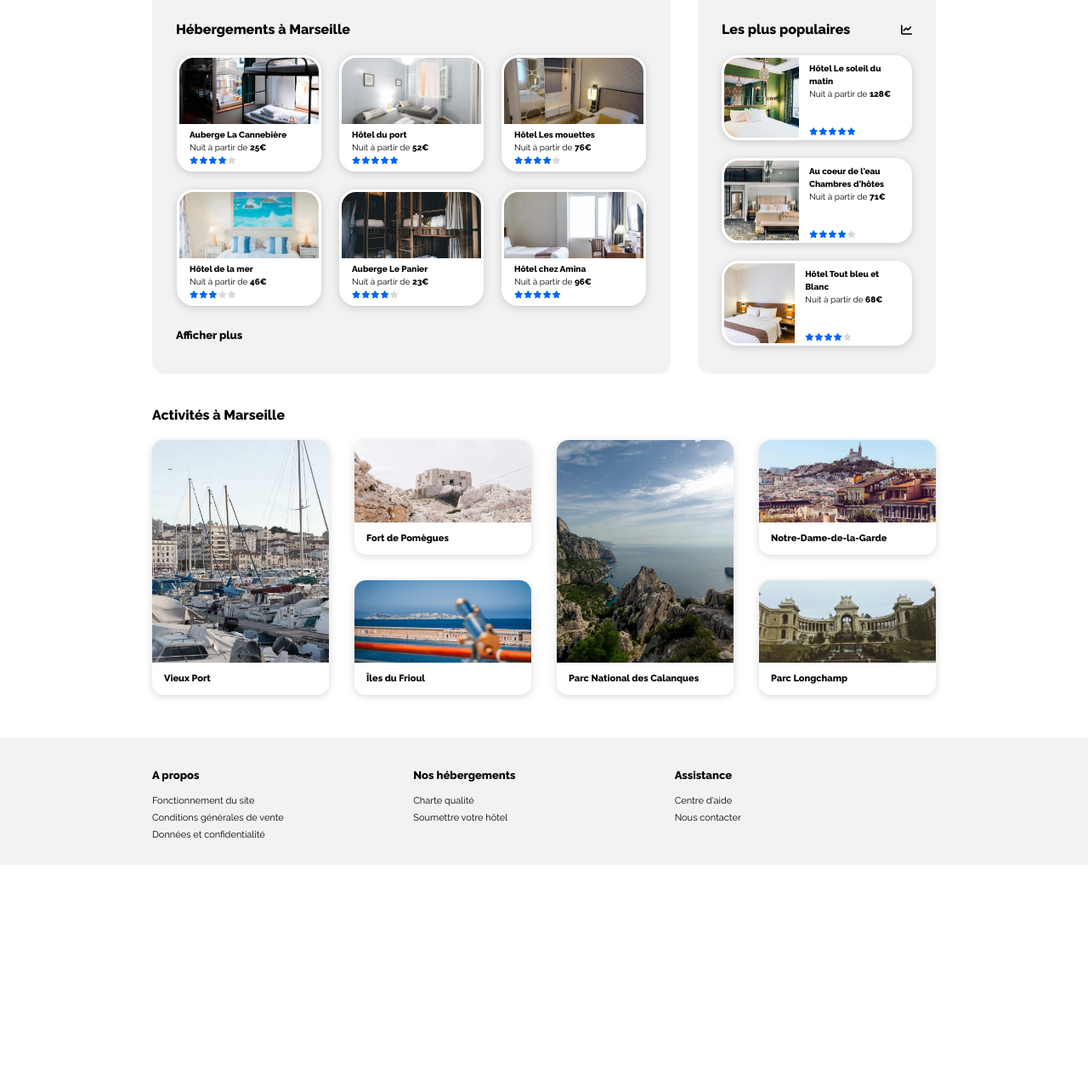
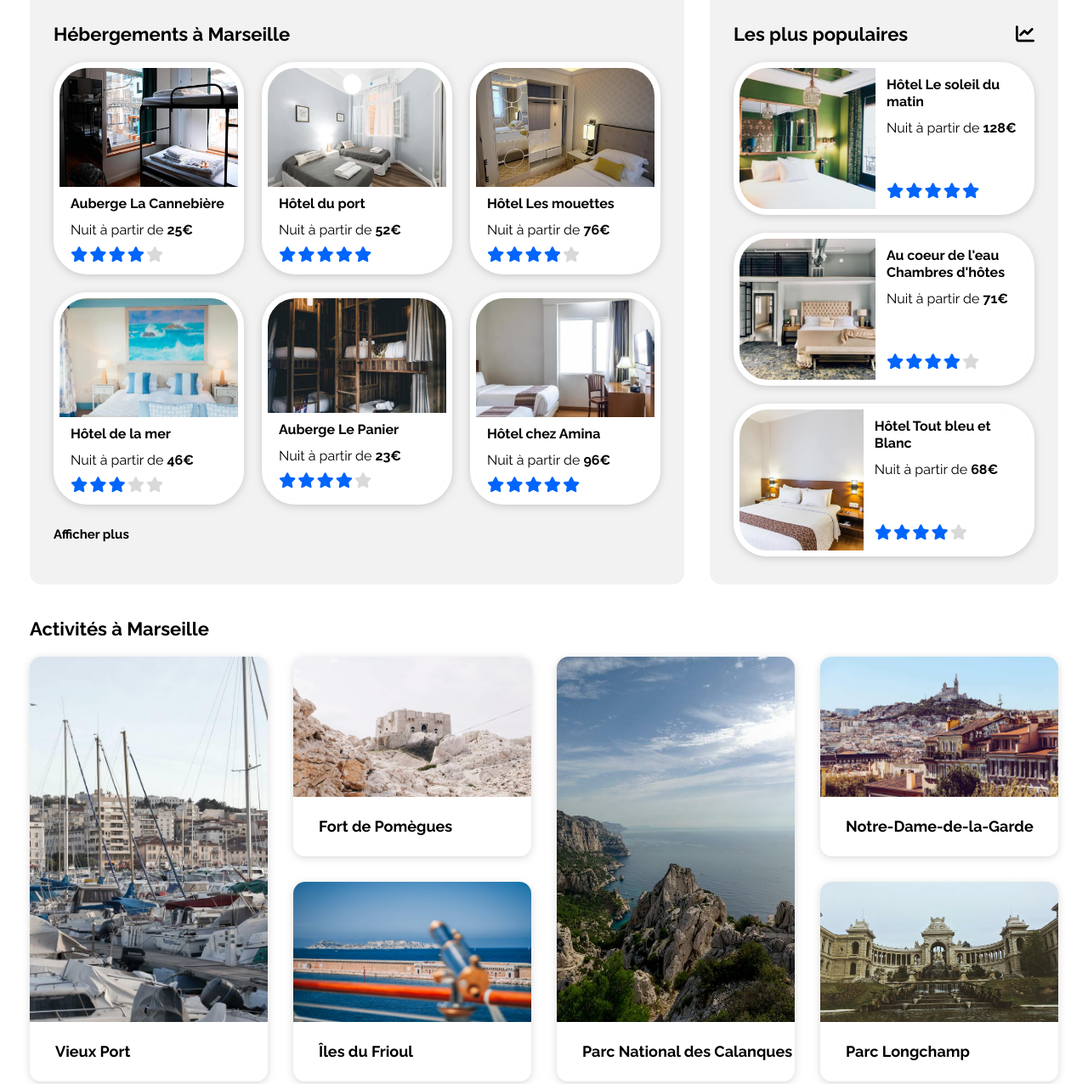
Before and after one commit to lgmoraes/Booki, a plain HTML site: page index.html in a window 1280 px wide. Shown: the part 321-1597 px from the top of the page at 85% size. Before the commit the page ends 1339 px from the top, so only its background shows below. Drawn offline with nearby package versions, Linux system fonts and the light colour scheme.

Commit message:
:iphone: Wide and flexible display

```diff
--- a/css/footer.css
+++ b/css/footer.css
@@ -1,5 +1,5 @@
 .footer {
-    height: 150px;
+    padding: 30px 0;
     margin-top: 40px;
 
     background-color: #F2F2F2;
@@ -22,12 +22,6 @@
     display: flex;
     flex-direction: column;
 }
-.footer-links-col h2 {
-    font-size: 13px;
-}
-.footer-links-col li {
-    font-size: 11px;
-}
 
 
 /*** MEDIA QUERIES ***/
@@ -40,7 +34,7 @@
         height: auto;
     }
     .footer-links {
-        padding: 42px 35px;
+        padding: 0 35px;
 
         flex-direction: column;
     }
--- a/css/section.css
+++ b/css/section.css
@@ -3,7 +3,8 @@
 
     display: flex;
     flex-direction: row;
-    justify-content: space-between;
+
+    gap: 30px;
 }
 
 .section-herbergements_marseille,
@@ -30,23 +31,30 @@
 /*** SECTION HEBERGEMENT MARSEILLE ***/
 
 .section-herbergements_marseille {
-    width: 610px;
+    flex: 2 1 0;
 }
 
 .section-herbergements_marseille-cards {
     padding: 10px 0 25px;
 
     display: flex;
+    flex-direction: column;
     justify-content: center;
-    flex-wrap: wrap;
     gap: 21px;
+}
+.section-herbergements_marseille-cards-line {
+    display: flex;
+    gap: 21px;
+}
+.section-herbergements_marseille-cards-line .card-accommodation {
+    flex-grow: 1;
+    flex-basis: 0;
 }
 
 .card-accommodation {
-    width: 170px;
-    height: 137px;
-    border: 3px solid white;
-    border-radius: 20px;
+    height: 250px;
+    border: 7px solid white;
+    border-radius: 40px;
 
     box-shadow: 0 2px 9px rgba(160, 160, 160, .5);
     overflow: hidden;
@@ -55,13 +63,13 @@
     flex-direction: column;
 }
 .card-accommodation img {
-    height: 78px;
+    height: 140px;
     object-fit: cover;
 }
 
 .card-accommodation-desc {
-    padding: 0 12px;
-    padding-top: 5px;
+    padding: 13px;
+    padding-top: 10px;
 
     background-color: white;
 
@@ -71,23 +79,25 @@
     flex-grow: 1;
 }
 .card-accommodation-desc > * {
-    line-height: 15px;
+    line-height: 17px;
     margin: 0;
 }
 .card-accommodation-desc h3 {
-    font-size: 10px;
+    font-size: 16px;
+    line-height: 20px;
 }
 .card-accommodation-desc p {
-    font-size: 10px;
+    font-size: 16px;
+    margin: 12px 0;
 }
 .card-accommodation-desc .price {
     font-weight: bold;
 }
 
 .stars-3, .stars-4, .stars-5 {
-    font-size: 9px;
+    font-size: 18px;
     font-family: "Font Awesome 5 Free";
-    letter-spacing: 1px;
+    letter-spacing: 2px;
 }
 .stars-3::before {
     content: "";
@@ -124,7 +134,7 @@
 /*** SECTION LES PLUS POPULAIRES ***/
 
 .aside-les_plus_populaires {
-    width: 280px;
+    flex: 1 1 0;
 }
 
 .aside-les_plus_populaires-top {
@@ -133,20 +143,23 @@
     justify-content: space-between;
     align-items: center;
 }
+.aside-les_plus_populaires-top i {
+    font-size: 22px;
+}
 .aside-les_plus_populaires .card-accommodation {
-    width: 235px;
-    height: 100px;
+    height: 180px;
 
     flex-direction: row;
 }
 .aside-les_plus_populaires .card-accommodation img {
-    width: 88px;
+    width: 160px;
     height: auto;
 }
 .aside-les_plus_populaires-cards {
     padding: 10px 0 5px;
 
     display: flex;
+    flex-direction: column;
     justify-content: center;
     flex-wrap: wrap;
     gap: 21px;
@@ -164,7 +177,7 @@
     margin: 20px 0;
 }
 .section-activites_marseille-cards {
-    height: 310px;
+    height: 500px;
 
     display: flex;
     flex-direction: column;
@@ -173,8 +186,7 @@
 }
 
 .card-activity {
-    width: 208px;
-    height: 135px;
+    height: 235px;
 
     border-radius: 14px;
     overflow: hidden;
@@ -185,20 +197,25 @@
     flex-direction: column;
 }
 .card-activity:nth-child(3n+1) {
-    height: 300px;
+    height: 500px;
 }
 .card-activity h3 {
-    height: 38px;
-    padding: 14px;
+    height: 70px;
+    padding: 30px;
     margin: 0;
 
-    font-size: 11px;
+    font-size: 18px;
     background-color: white;
 
     z-index: 1;
     order: 1;
     display: flex;
     align-items: center;
+}
+.card-activity h3 span {
+    /* Permet des tailles de colonnes homogènes */
+    width: 0;
+    white-space: nowrap;
 }
 .card-activity img {
     /* Corrige la hauteur automatique de l'image */
@@ -213,7 +230,16 @@
 /*** MEDIA QUERIES ***/
 
 @media (max-width: 992px) {
+    .section-herbergements_marseille-cards-line {
+        flex-direction: column;
+    }
+    .section-herbergements_marseille-cards-line .card-accommodation {
+        flex-basis: auto;
+    }
 
+	.section-activites_marseille-cards {
+        height: 1030px;
+    }
 }
 @media (max-width: 768px) {
     .l-container-hebergements {
@@ -260,6 +286,6 @@
         width: auto;
     }
     .card-activity:nth-child(3n+1) {
-        height: 135px;
+        height: 250px;
     }
 }
--- a/css/style.css
+++ b/css/style.css
@@ -10,7 +10,7 @@ a {
 }
 
 body {
-    font-size: 13px;
+    font-size: 15px;
     font-family: 'Raleway', sans-serif;
     background-color: white;
 }
@@ -20,7 +20,7 @@ h1 {
 }
 
 h2 {
-    font-size: 16px;
+    font-size: 22px;
     margin: 10px 0;
 }
 
@@ -37,21 +37,5 @@ input:focus {
 }
 
 .l-container {
-    width: 992px;
-    margin: auto;
     padding: 0 35px;
 }
-
-
-/*** MEDIA QUERIES ***/
-
-@media (max-width: 992px) {
-	.l-container {
-        width: 768px;
-    }
-}
-@media (max-width: 768px) {
-	.l-container {
-        width: 100%;
-    }
-}
--- a/index.html
+++ b/index.html
@@ -8,7 +8,7 @@
     <script src="https://kit.fontawesome.com/5ecce99fc1.js" crossorigin="anonymous"></script>
     <link rel="preconnect" href="https://fonts.googleapis.com">
     <link rel="preconnect" href="https://fonts.gstatic.com" crossorigin>
-    <link href="https://fonts.googleapis.com/css2?family=Raleway:wght@400;800&display=swap" rel="stylesheet">
+    <link href="https://fonts.googleapis.com/css2?family=Raleway:wght@400;700&display=swap" rel="stylesheet">
     <link rel="stylesheet" href="https://cdn.jsdelivr.net/npm/normalize.css@8.0.1/normalize.css">
     <link rel="stylesheet" href="css/style.css">
     <link rel="stylesheet" href="css/header.css">
@@ -65,6 +65,7 @@
                 <section id="herbergements_marseille" class="section-herbergements_marseille">
                     <h2>Hébergements à Marseille</h2>
                     <div class="section-herbergements_marseille-cards">
+                        <div class="section-herbergements_marseille-cards-line">
                             <a href="#" class="card-accommodation">
                                 <img src="images/hebergements/4_small/marcus-loke-WQJvWU_HZFo-unsplash.jpg" alt="Photo de l'hébergement">
                                 <div class="card-accommodation-desc">
@@ -89,6 +90,8 @@
                                     <div class="stars-4 fas"></div>
                                 </div>
                             </a>
+                        </div>
+                        <div class="section-herbergements_marseille-cards-line">
                             <a href="#" class="card-accommodation">
                                 <img src="images/hebergements/4_small/annie-spratt-Eg1qcIitAuA-unsplash.jpg" alt="Photo de l'hébergement">
                                 <div class="card-accommodation-desc">
@@ -113,6 +116,8 @@
                                     <div class="stars-5 fas"></div>
                                 </div>
                             </a>
+                        </div>
+
                     </div>
                     <a href="" class="section-herbergements_marseille-afficher_plus">Afficher plus</a>
                 </section>
@@ -154,27 +159,39 @@
                 <h2>Activités à Marseille</h2>
                 <div class="section-activites_marseille-cards">
                     <a href="#" class="card-activity">
-                        <h3>Vieux Port</h3>
+                        <h3>
+                            <span>Vieux Port</span>
+                        </h3>
                         <img src="images/activites/3_medium/reno-laithienne-QUgJhdY5Fyk-unsplash.jpg" alt="Photo de l'activité">
                     </a>
                     <a href="#" class="card-activity">
-                        <h3>Fort de Pomègues</h3>
+                        <h3>
+                            <span>Fort de Pomègues</span>
+                        </h3>
                         <img src="images/activites/3_medium/paul-hermann-QFTrLdQIRhI-unsplash.jpg" alt="Photo de l'activité">
                     </a>
                     <a href="#" class="card-activity">
-                        <h3>Îles du Frioul</h3>
+                        <h3>
+                            <span>Îles du Frioul</span>
+                        </h3>
                         <img src="images/activites/3_medium/kevin-hikari-rV_Qd1l-VXg-unsplash.jpg" alt="Photo de l'activité">
                     </a>
                     <a href="#" class="card-activity">
-                        <h3>Parc National des Calanques</h3>
+                        <h3>
+                            <span>Parc National des Calanques</span>
+                        </h3>
                         <img src="images/activites/3_medium/kilyan-sockalingum-NR8-cBCN3aI-unsplash.jpg" alt="Photo de l'activité">
                     </a>
                     <a href="#" class="card-activity">
-                        <h3>Notre-Dame-de-la-Garde</h3>
+                        <h3>
+                            <span>Notre-Dame-de-la-Garde</span>
+                        </h3>
                         <img src="images/activites/3_medium/florian-wehde-xW9e8gdotxI-unsplash.jpg" alt="Photo de l'activité">
                     </a>
                     <a href="#" class="card-activity">
-                        <h3>Parc Longchamp</h3>
+                        <h3>
+                            <span>Parc Longchamp</span>
+                        </h3>
                         <img src="images/activites/3_medium/lena-paulin-wH2-EJoDcV0-unsplash.jpg" alt="Photo de l'activité">
                     </a>
                 </div>
```
Lines whose indentation alone changed are shown as unchanged.
